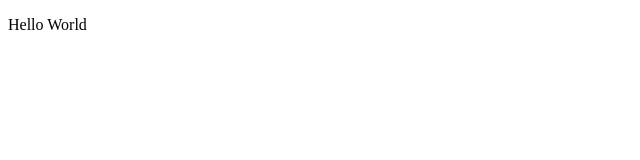
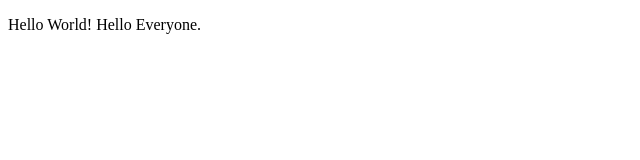
Before and after one commit to meghalshah210/React, a plain HTML site: page hello.html in a window 1280 px wide. Shown: the whole page, without its empty margins (0-640 px from the left). Drawn offline with Linux system fonts and the light colour scheme.

Commit message:
Update hello.html

```diff
--- a/hello.html
+++ b/hello.html
@@ -4,5 +4,5 @@
   My WebPage
 </title>
 </head>
-<body><p>Hello World</p>
+<body><p>Hello World! Hello Everyone.</p>
 </body>
```
